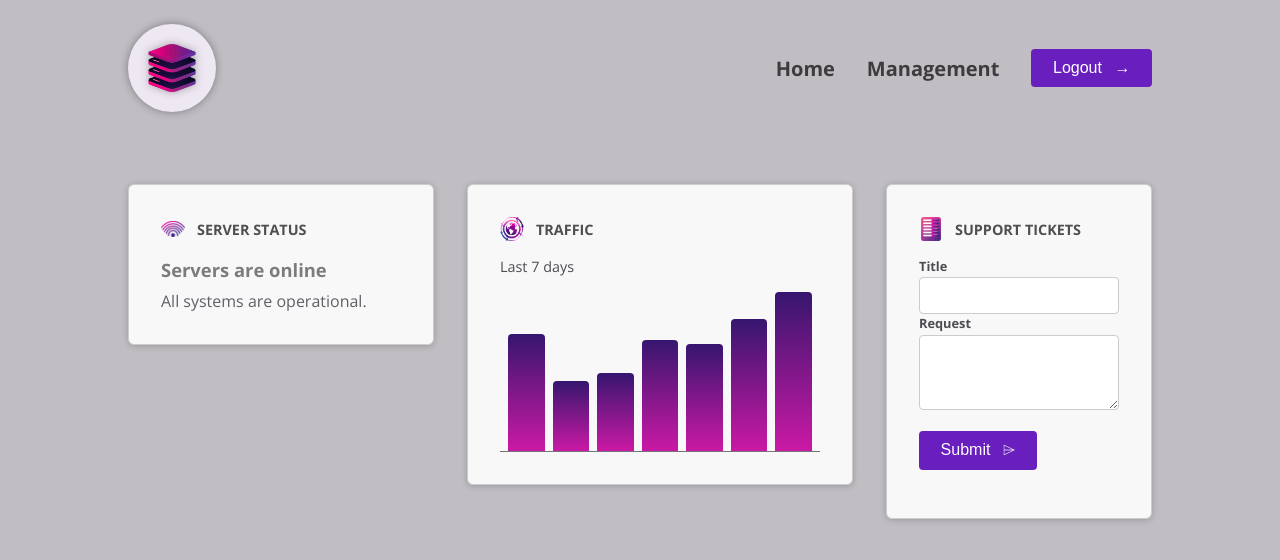
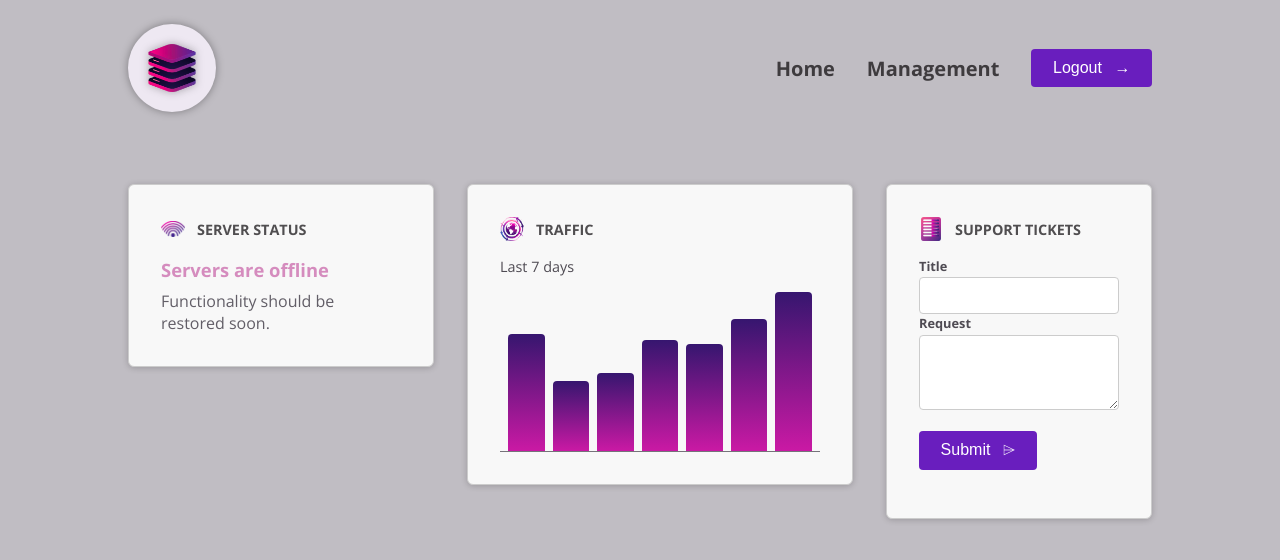
Before and after one commit to jtquangduy/starting-project, an Angular app: page / in a window 1280 px wide. Shown: the top 560 px of the page. Built offline with nearby package versions, Linux system fonts and the light colour scheme.

Commit message:
There's More Than One Way Of Binding CSS Classes Dynamically

```diff
--- a/src/app/dashboard/server-status/server-status.component.html
+++ b/src/app/dashboard/server-status/server-status.component.html
@@ -1,4 +1,9 @@
-<div [class.status]="currentStatus === 'online'">
+<div [class]="{
+    status: true,
+    'status-online': currentStatus === 'online',
+    'status-offline': currentStatus === 'offline',
+    'status-unknown': currentStatus === 'unknown',
+}">
     @if (currentStatus === 'online') {
     <p>Servers are online</p>
     <p>All systems are operational.</p>
--- a/src/app/dashboard/server-status/server-status.component.ts
+++ b/src/app/dashboard/server-status/server-status.component.ts
@@ -8,5 +8,5 @@
   styleUrl: './server-status.component.css'
 })
 export class ServerStatusComponent {
-  currentStatus = 'online';
+  currentStatus = 'offline';
 }
```
